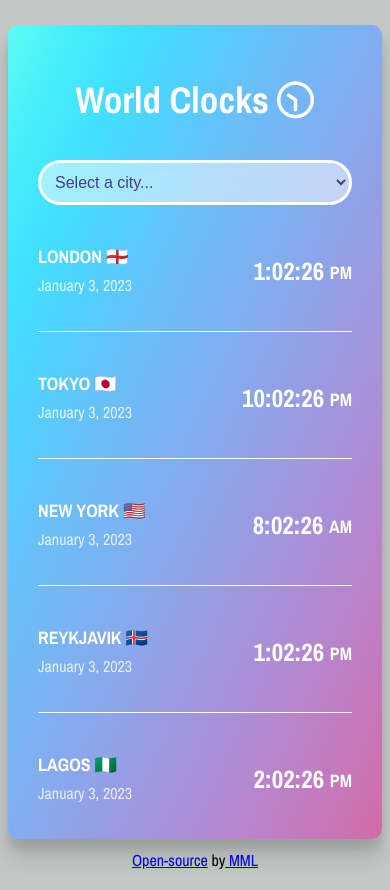
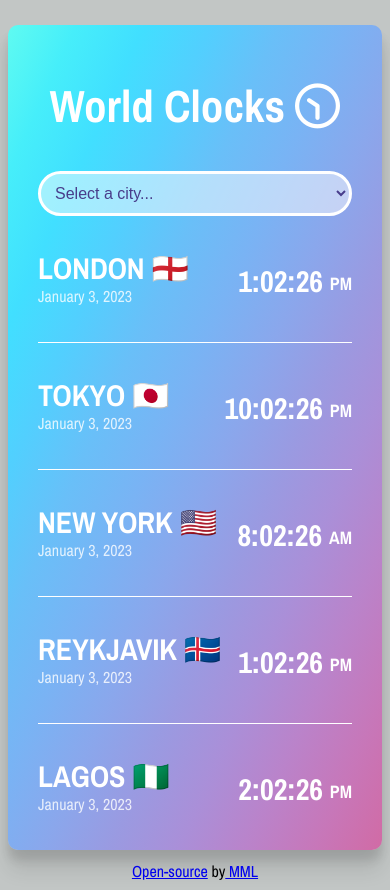
Before and after one commit to mml95/world-clock, a plain HTML site: page index.html in a window 390 px wide. Drawn offline with nearby package versions, Linux system fonts and the light colour scheme; a script that the page names is missing; a web font is replaced by a local one.

Commit message:
Update resposiveness

```diff
--- a/css/style.css
+++ b/css/style.css
@@ -112,7 +112,19 @@ footer {
   text-align: center;
 }
 
-@media (max-width: 576px) {
+@media (max-width: 415px) {
+  h1 {
+    font-size: 45px;
+  }
+  h2 {
+    font-size: 30px;
+  }
+  .time {
+    font-size: 30px;
+  }
+}
+
+@media (max-width: 375px) {
   h1 {
     font-size: 37px;
   }
```
